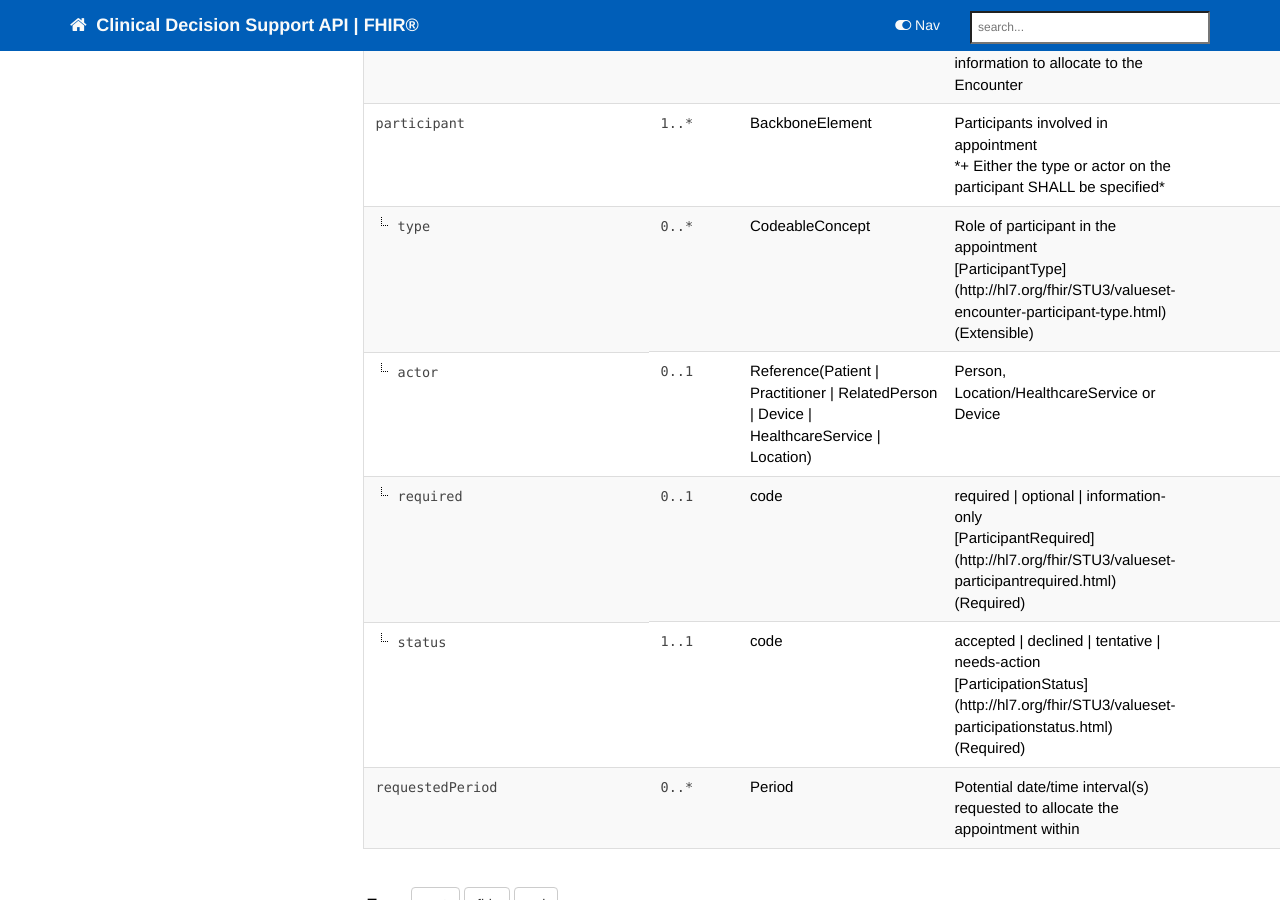
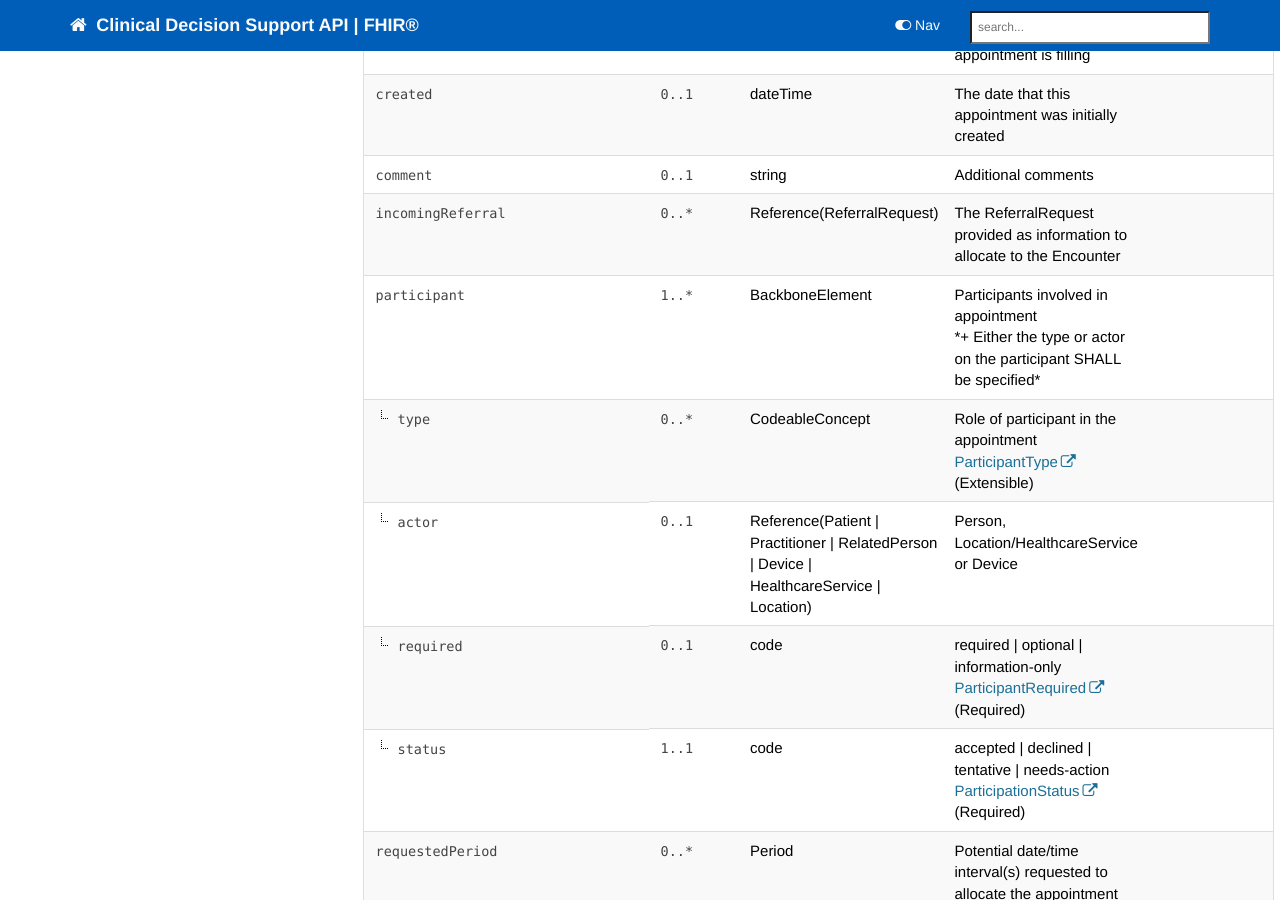
Before and after one commit to nhsconnect/FHIR-CDS, a Jekyll site: the page built from pages/explore/api_appointment.md, in a window 1280 px wide and 900 px high, scrolled down 2558 px. Built offline with Jekyll 4.4.1, drawn with Linux system fonts in a browser that asks for light colours; nearby versions of some CDN libraries; comment, search, counter and statistics services are not loaded; part of the change alters nothing that is shown; some of the changed text lies outside the part shown.

Commit message:
pages/explore/api_appointment.md updated from https://stackedit.io/

```diff
--- a/pages/explore/api_appointment.md
+++ b/pages/explore/api_appointment.md
@@ -145,7 +145,7 @@ Detailed implementation guidance for an `Appointment` resource in the CDS contex
     <td><code>0..*</code></td>
     <td>CodeableConcept</td>
     <td>Reason this appointment is scheduled<br>
-[Encounter Reason Codes](http://hl7.org/fhir/STU3/valueset-encounter-reason.html) (Preferred)
+<a href="http://hl7.org/fhir/STU3/valueset-encounter-reason.html">Encounter Reason Codes</a> (Preferred)
 </td>
 <td></td>
 </tr>
@@ -240,7 +240,7 @@ Detailed implementation guidance for an `Appointment` resource in the CDS contex
     <td><code>0..*</code></td>
     <td>CodeableConcept</td>
     <td>Role of participant in the appointment<br>
-[ParticipantType](http://hl7.org/fhir/STU3/valueset-encounter-participant-type.html) (Extensible)</td>
+<a href="http://hl7.org/fhir/STU3/valueset-encounter-participant-type.html">ParticipantType</a> (Extensible)</td>
 <td></td>
 </tr>
 <tr>
@@ -255,7 +255,7 @@ Detailed implementation guidance for an `Appointment` resource in the CDS contex
     <td><code>0..1</code></td>
     <td>code</td>
     <td>required | optional | information-only<br>
-[ParticipantRequired](http://hl7.org/fhir/STU3/valueset-participantrequired.html) (Required)</td>
+<a href="http://hl7.org/fhir/STU3/valueset-participantrequired.html">ParticipantRequired</a> (Required)</td>
 <td></td>
 </tr>
 <tr>
@@ -263,7 +263,7 @@ Detailed implementation guidance for an `Appointment` resource in the CDS contex
     <td><code>1..1</code></td>
     <td>code</td>
     <td>accepted | declined | tentative | needs-action<br>
-[ParticipationStatus](http://hl7.org/fhir/STU3/valueset-participationstatus.html) (Required)
+<a href="http://hl7.org/fhir/STU3/valueset-participationstatus.html">ParticipationStatus</a> (Required)
 </td>
 <td></td>
 </tr>
@@ -276,5 +276,5 @@ Detailed implementation guidance for an `Appointment` resource in the CDS contex
 </tr>
 </table>
 <!--stackedit_data:
-eyJoaXN0b3J5IjpbMzg1MTA4MDkzLDk3NTU2MTIxOF19
+eyJoaXN0b3J5IjpbLTE5MDE1NTAxNDUsOTc1NTYxMjE4XX0=
 -->
```
